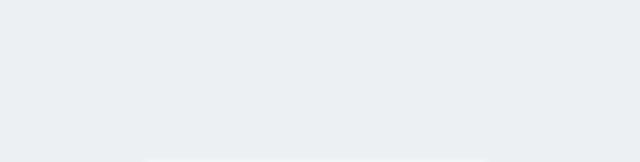
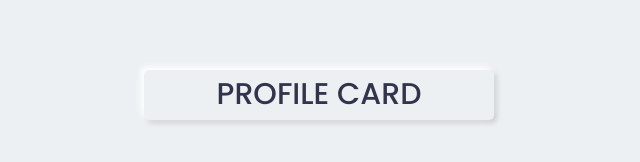
Before and after one commit to amitdev244245/profile-card, a plain HTML site: page index.html in a window 1280 px wide. Shown: the top 162 px of the page, without its empty margins (321-961 px from the left). Drawn offline with Linux system fonts and the light colour scheme.

Commit message:
added heading

```diff
--- a/index.html
+++ b/index.html
@@ -10,6 +10,9 @@
 </head>
 
 <body>
+    <div>
+        <p class="heading">Profile Card</p>
+    </div>
     <div class="wrapper">
         <div class="icon arrow"><i class="fas fa-arrow-left"></i></div>
         <div class="icon dots"><i class="fas fa-ellipsis-v"></i></div>
--- a/style.css
+++ b/style.css
@@ -13,17 +13,30 @@ body {
 }
 
 body {
-    display: flex;
-    align-items: center;
-    justify-content: center;
-    min-height: 100vh;
+    display: grid;
+    place-items: center;
     background: #ecf0f3;
+}
+
+.heading {
+    text-align: center;
+    text-transform: uppercase;
+    font-size: 30px;
+    font-weight: 500;
+    height: 50px;
+    width: 350px;
+    padding-top: 2px;
+    border: none;
+    outline: none;
+    color: #31344b;
+    border-radius: 5px;
 }
 
 .wrapper,
 .wrapper .img-area,
 .social-icons a,
-.buttons button {
+.buttons button,
+.heading {
     background: #ecf0f3;
     box-shadow: -3px -3px 7px #ffffff,
         3px 3px 5px #ceced1;
```
